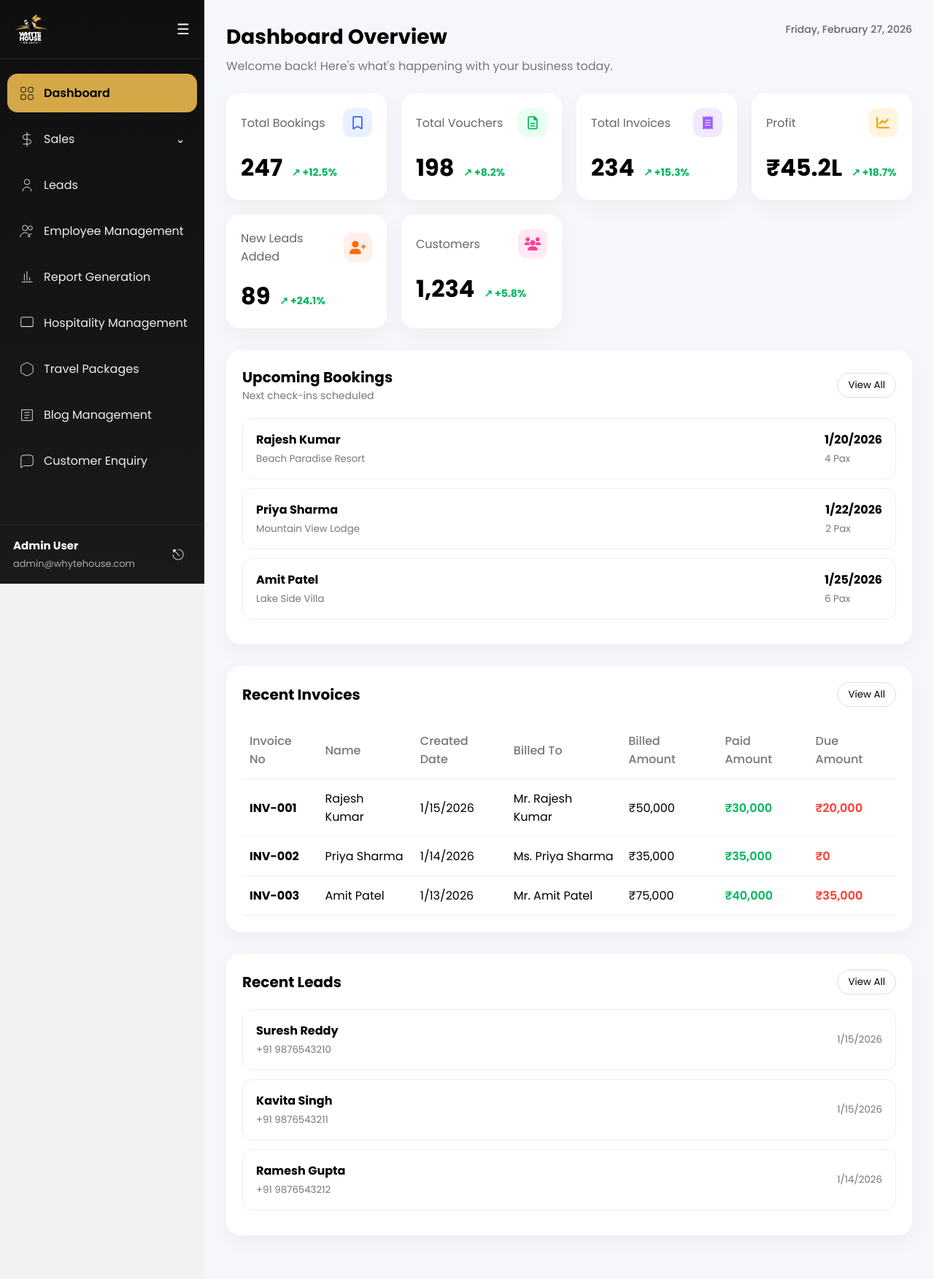
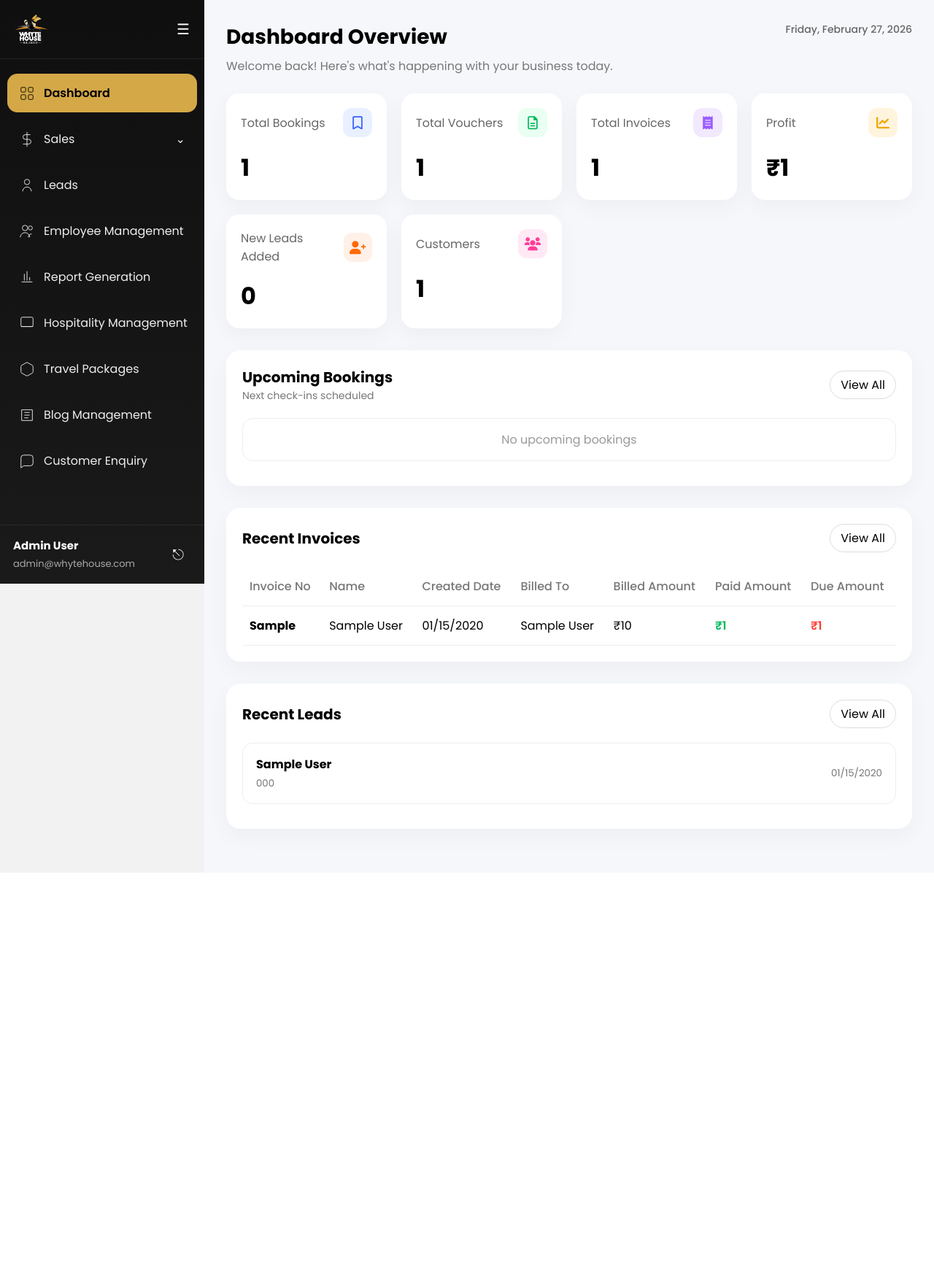
Before and after one commit to Anjalaprvn/whytehouse, a Django app: page /dashboard/ in a window 1280 px wide. Shown: the whole page at 73% size. After the commit the page ends 1196 px from the top, so only its background shows below. Run offline with Django 5.2, Linux system fonts and the light colour scheme; tables that the repository leaves empty hold one stand-in row (values such as "Sample post").

Commit message:
Add real data to dashboard and fix lead deletion redirect

```diff
--- a/admin_panel/views.py
+++ b/admin_panel/views.py
@@ -90,7 +90,36 @@ def forgot_password(request):
     return render(request, 'admin/forgotpassword.html')
 
 def dashboard(request):
-    return render(request, 'admin/index.html')
+    from django.db.models import Sum, Count
+    from datetime import datetime, timedelta
+
+    # Stats
+    total_vouchers = Voucher.objects.count()
+    total_invoices = Invoice.objects.count()
+    total_profit = Invoice.objects.aggregate(Sum('profit'))['profit__sum'] or 0
+    new_leads = Lead.objects.filter(created_at__gte=datetime.now() - timedelta(days=30)).count()
+    total_customers = Customer.objects.count()
+
+    # Upcoming bookings (vouchers with future check-in dates)
+    upcoming_bookings = Voucher.objects.filter(checkin_date__gte=datetime.now()).order_by('checkin_date')[:3]
+
+    # Recent invoices
+    recent_invoices = Invoice.objects.select_related('customer').order_by('-created_at')[:5]
+
+    # Recent leads
+    recent_leads = Lead.objects.order_by('-created_at')[:5]
+
+    context = {
+        'total_vouchers': total_vouchers,
+        'total_invoices': total_invoices,
+        'total_profit': total_profit,
+        'new_leads': new_leads,
+        'total_customers': total_customers,
+        'upcoming_bookings': upcoming_bookings,
+        'recent_invoices': recent_invoices,
+        'recent_leads': recent_leads,
+    }
+    return render(request, 'admin/index.html', context)
 
 # LEADS
 def lead_management(request):
@@ -124,6 +153,9 @@ def edit_lead(request, id):
     return render(request, 'admin/lead/lead_edit.html', {'lead': lead})
 
 def delete_lead(request, lead_id):
+    if request.method != 'POST':
+        return redirect('admin_panel:leads')
+
     lead = get_object_or_404(Lead, id=lead_id)
     lead.delete()
     messages.success(request, 'Lead deleted successfully!')
--- a/templates/admin/index.html
+++ b/templates/admin/index.html
@@ -47,7 +47,7 @@ th{color:#777;font-weight:500}
         <span>Total Bookings</span>
         <div class="icon blue"><i class="fa-regular fa-bookmark"></i></div>
       </div>
-      <div class="value">247 <span class="growth">↗ +12.5%</span></div>
+      <div class="value">{{ total_vouchers }}</div>
     </div>
 
     <div class="card">
@@ -55,7 +55,7 @@ th{color:#777;font-weight:500}
         <span>Total Vouchers</span>
         <div class="icon green"><i class="fa-regular fa-file-lines"></i></div>
       </div>
-      <div class="value">198 <span class="growth">↗ +8.2%</span></div>
+      <div class="value">{{ total_vouchers }}</div>
     </div>
 
     <div class="card">
@@ -63,7 +63,7 @@ th{color:#777;font-weight:500}
         <span>Total Invoices</span>
         <div class="icon purple"><i class="fa-solid fa-receipt"></i></div>
       </div>
-      <div class="value">234 <span class="growth">↗ +15.3%</span></div>
+      <div class="value">{{ total_invoices }}</div>
     </div>
 
     <div class="card">
@@ -71,7 +71,7 @@ th{color:#777;font-weight:500}
         <span>Profit</span>
         <div class="icon yellow"><i class="fa-solid fa-chart-line"></i></div>
       </div>
-      <div class="value">₹45.2L <span class="growth">↗ +18.7%</span></div>
+      <div class="value">₹{{ total_profit|floatformat:0 }}</div>
     </div>
 
     <div class="card">
@@ -79,7 +79,7 @@ th{color:#777;font-weight:500}
         <span>New Leads Added</span>
         <div class="icon orange"><i class="fa-solid fa-user-plus"></i></div>
       </div>
-      <div class="value">89 <span class="growth">↗ +24.1%</span></div>
+      <div class="value">{{ new_leads }}</div>
     </div>
 
     <div class="card">
@@ -87,7 +87,7 @@ th{color:#777;font-weight:500}
         <span>Customers</span>
         <div class="icon pink"><i class="fa-solid fa-users"></i></div>
       </div>
-      <div class="value">1,234 <span class="growth">↗ +5.8%</span></div>
+      <div class="value">{{ total_customers }}</div>
     </div>
   </div>
 
@@ -98,48 +98,32 @@ th{color:#777;font-weight:500}
         <h2>Upcoming Bookings</h2>
         <p>Next check-ins scheduled</p>
       </div>
-      <button class="view-btn">View All</button>
+      <a href="{% url 'sales:voucher_list' %}" class="view-btn" style="text-decoration:none;color:inherit;">View All</a>
     </div>
 
+    {% for booking in upcoming_bookings %}
     <div class="row">
       <div>
-        <strong>Rajesh Kumar</strong><br>
-        <small>Beach Paradise Resort</small>
+        <strong>{{ booking.customer.display_name }}</strong><br>
+        <small>{{ booking.resort.resort_name|default:"N/A" }}</small>
       </div>
       <div>
-        <strong>1/20/2026</strong><br>
-        <small>4 Pax</small>
+        <strong>{{ booking.checkin_date|date:"m/d/Y" }}</strong><br>
+        <small>{{ booking.adults|add:booking.children }} Pax</small>
       </div>
     </div>
-
+    {% empty %}
     <div class="row">
-      <div>
-        <strong>Priya Sharma</strong><br>
-        <small>Mountain View Lodge</small>
-      </div>
-      <div>
-        <strong>1/22/2026</strong><br>
-        <small>2 Pax</small>
-      </div>
+      <div style="text-align:center;width:100%;color:#999;">No upcoming bookings</div>
     </div>
-
-    <div class="row">
-      <div>
-        <strong>Amit Patel</strong><br>
-        <small>Lake Side Villa</small>
-      </div>
-      <div>
-        <strong>1/25/2026</strong><br>
-        <small>6 Pax</small>
-      </div>
-    </div>
+    {% endfor %}
   </div>
 
   <!-- Recent Invoices -->
   <div class="section">
     <div class="section-head">
       <h2>Recent Invoices</h2>
-      <button class="view-btn">View All</button>
+      <a href="{% url 'sales:invoice_list' %}" class="view-btn" style="text-decoration:none;color:inherit;">View All</a>
     </div>
 
     <table>
@@ -152,33 +136,21 @@ th{color:#777;font-weight:500}
         <th>Paid Amount</th>
         <th>Due Amount</th>
       </tr>
+      {% for invoice in recent_invoices %}
       <tr>
-        <td><strong>INV-001</strong></td>
-        <td>Rajesh Kumar</td>
-        <td>1/15/2026</td>
-        <td>Mr. Rajesh Kumar</td>
-        <td>₹50,000</td>
-        <td class="green-text">₹30,000</td>
-        <td class="red-text">₹20,000</td>
+        <td><strong>{{ invoice.invoice_no }}</strong></td>
+        <td>{{ invoice.customer.display_name }}</td>
+        <td>{{ invoice.created_at|date:"m/d/Y" }}</td>
+        <td>{{ invoice.customer.display_name }}</td>
+        <td>₹{{ invoice.total|floatformat:0 }}</td>
+        <td class="green-text">₹{{ invoice.received|floatformat:0 }}</td>
+        <td class="red-text">₹{{ invoice.pending|floatformat:0 }}</td>
       </tr>
+      {% empty %}
       <tr>
-        <td><strong>INV-002</strong></td>
-        <td>Priya Sharma</td>
-        <td>1/14/2026</td>
-        <td>Ms. Priya Sharma</td>
-        <td>₹35,000</td>
-        <td class="green-text">₹35,000</td>
-        <td class="red-text">₹0</td>
+        <td colspan="7" style="text-align:center;color:#999;">No invoices found</td>
       </tr>
-      <tr>
-        <td><strong>INV-003</strong></td>
-        <td>Amit Patel</td>
-        <td>1/13/2026</td>
-        <td>Mr. Amit Patel</td>
-        <td>₹75,000</td>
-        <td class="green-text">₹40,000</td>
-        <td class="red-text">₹35,000</td>
-      </tr>
+      {% endfor %}
     </table>
   </div>
 
@@ -186,32 +158,22 @@ th{color:#777;font-weight:500}
   <div class="section">
     <div class="section-head">
       <h2>Recent Leads</h2>
-      <button class="view-btn">View All</button>
+      <a href="{% url 'admin_panel:leads' %}" class="view-btn" style="text-decoration:none;color:inherit;">View All</a>
     </div>
 
+    {% for lead in recent_leads %}
     <div class="row">
       <div>
-        <strong>Suresh Reddy</strong><br>
-        <small>+91 9876543210</small>
+        <strong>{{ lead.full_name }}</strong><br>
+        <small>{{ lead.mobile_number }}</small>
       </div>
-      <small>1/15/2026</small>
+      <small>{{ lead.created_at|date:"m/d/Y" }}</small>
     </div>
-
+    {% empty %}
     <div class="row">
-      <div>
-        <strong>Kavita Singh</strong><br>
-        <small>+91 9876543211</small>
-      </div>
-      <small>1/15/2026</small>
+      <div style="text-align:center;width:100%;color:#999;">No recent leads</div>
     </div>
-
-    <div class="row">
-      <div>
-        <strong>Ramesh Gupta</strong><br>
-        <small>+91 9876543212</small>
-      </div>
-      <small>1/14/2026</small>
-    </div>
+    {% endfor %}
   </div>
 
 </div>
```
Also changed, not shown: templates/admin/lead/lead.html (+6 -4 lines), templates/admin/lead/lead_view.html (+6 -3 lines), admin_panel/migrations/0006_merge_0005_blog_tags_0005_inquiry_lead.py (added).
